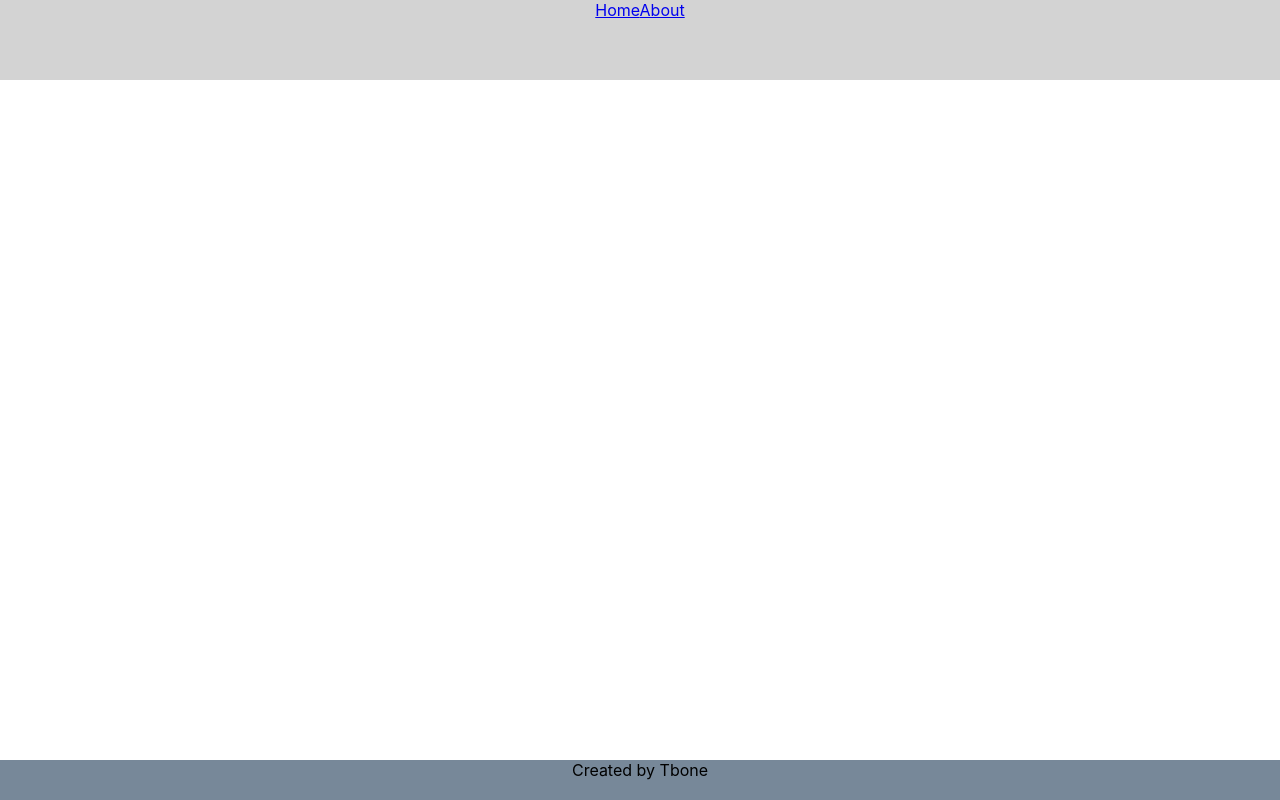
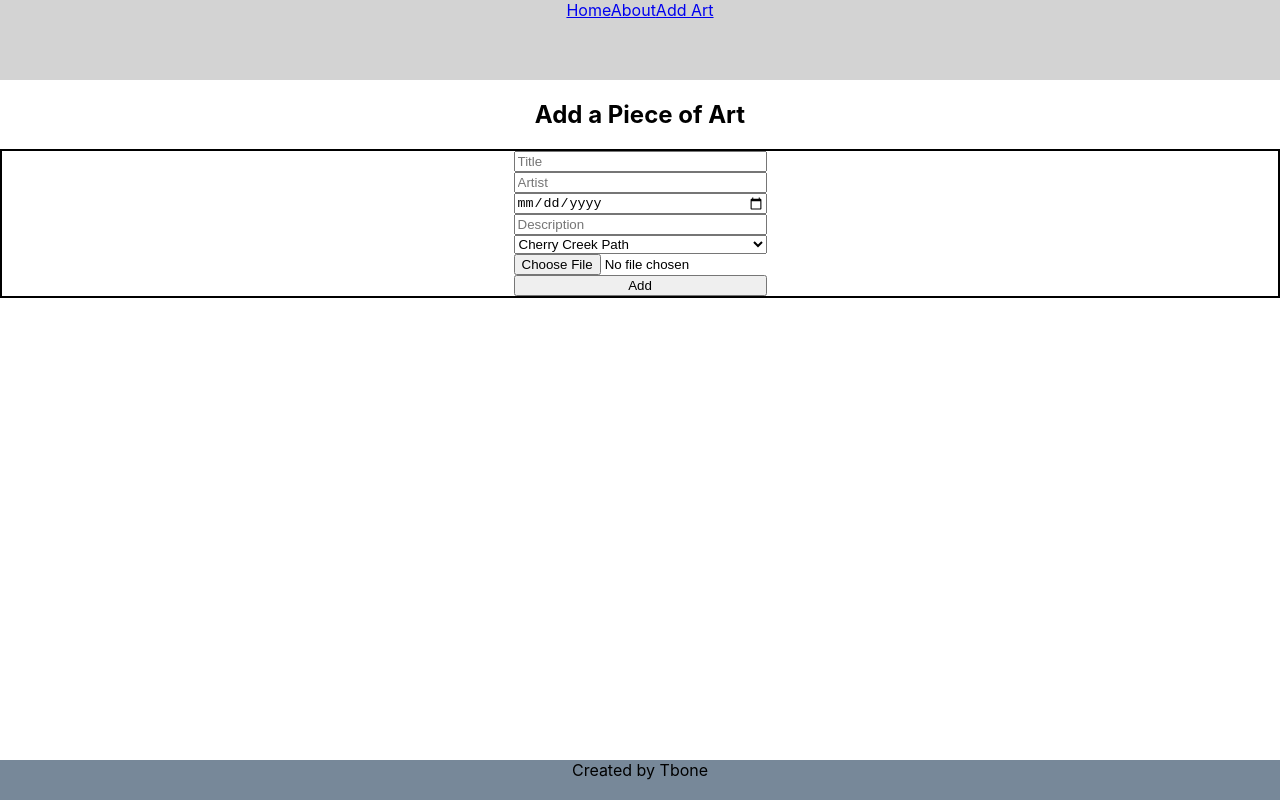
Before and after one commit to tbone9/streetartdenver, a React (Create React App) app: page /addart in a window 1280 px wide. Built offline with nearby package versions, Linux system fonts and the light colour scheme; no server answers.

Commit message:
added login and addart pages, with forms

```diff
--- a/src/components/Header/Header.jsx
+++ b/src/components/Header/Header.jsx
@@ -17,6 +17,12 @@ function Header() {
                 className='navLink'
                 to={'/about'}>About
             </NavLink>
+            <NavLink
+                exact
+                activeClassName='active'
+                className='navLink'
+                to={'/login'}>Add Art
+            </NavLink>
         </header>
     )
 }
--- a/src/index.js
+++ b/src/index.js
@@ -4,6 +4,11 @@ import './index.css';
 import App from './pages/App/App';
 import * as serviceWorker from './serviceWorker';
 import { BrowserRouter as Router, Route } from 'react-router-dom';
+import * as firebase from 'firebase';
+import firebaseConfig from './firebase';
+
+
+firebase.initializeApp(firebaseConfig);
 
 ReactDOM.render(
   <Router><Route component={App} /></Router>,
--- /dev/null
+++ b/src/pages/AddArt/AddArt.jsx
@@ -0,0 +1,70 @@
+import React, { Component } from 'react';
+import './styles.css';
+
+class AddArt extends Component {
+
+    state = {
+        title: '',
+        artist: '',
+        date: '',
+        description: '',
+        neighborhood: '',
+        imageURL: '',
+        image: null,
+        progress: 0,
+        errMsg: ''
+    }
+
+    handleChange = (e) => {
+        this.setState({
+            [e.target.name]: e.target.value
+        });
+    }
+
+    handleImageChange = e => {
+        if (e.target.files[0]) {
+            const image = e.target.files[0];
+            if (image.type === 'image/jpeg' && image.size < 2100000) {
+                this.setState(() => ({
+                    image: image,
+                    errMsg: ''
+                }));
+
+                this.handleUpload(image);
+            } else {
+                this.setState({
+                    errMsg: 'Upload is either too big or not an image!'
+                })
+            }
+        }
+
+    }
+
+    render() {
+        return (
+            <>
+                <h2>Add a Piece of Art</h2>
+                <div className='formContainer'>
+                    <form>
+                        <input type='text' placeholder='Title' name='title' onChange={this.handleChange} />
+                        <input type='text' placeholder='Artist' name='artist' onChange={this.handleChange} />
+                        <input type='date' name='date' onChange={this.handleChange} />
+                        <input type='text' placeholder='Description' name='description' onChange={this.handleChange} />
+                        <select name='neighborhood' onChange={this.handleChange}>
+                            <option value='Cherry Creek Path'>Cherry Creek Path</option>
+                            <option value='Lincoln Park'>Lincoln Park</option>
+                            <option value='Baker'>Baker</option>
+                            <option value='Speer'>Speer</option>
+                            <option value='LoDo'>LoDo</option>
+                            <option value='Five Points'>Five Points</option>
+                        </select>
+                        <input type='file' accept="image/*" onChange={this.handleImageChange} />
+                        <button type='submit'>Add</button>
+                    </form>
+                </div>
+            </>
+        )
+    }
+}
+
+export default AddArt;
--- /dev/null
+++ b/src/pages/AddArt/styles.css
@@ -0,0 +1,4 @@
+form {
+    display: flex;
+    flex-direction: column;
+}
--- a/src/pages/App/App.js
+++ b/src/pages/App/App.js
@@ -1,9 +1,13 @@
 import React from 'react';
 import './App.css';
 import { Route, Switch } from 'react-router-dom';
+// ---------- PAGES -------------//
 import About from '../About/About';
+import MainPage from '../MainPage/MainPage';
+import Login from '../Login/Login';
+import AddArt from '../AddArt/AddArt';
+//----------- COMPONENTS ----------//
 import Header from '../../components/Header/Header';
-import MainPage from '../MainPage/MainPage';
 import Footer from '../../components/Footer/Footer';
 
 function App() {
@@ -16,6 +20,8 @@ function App() {
         <Switch>
           <Route exact path='/' component={MainPage} />
           <Route exact path='/about' component={About} />
+          <Route exact path='/login' component={Login} />
+          <Route exact path='/addart' component={AddArt} />
         </Switch>
       </main>
 
--- /dev/null
+++ b/src/pages/Login/Login.jsx
@@ -0,0 +1,43 @@
+import React, { Component } from 'react';
+import './styles.css';
+
+class Login extends Component {
+    constructor() {
+        super();
+        this.state = {
+            email: '',
+            password: ''
+        }
+    }
+
+
+    handleChange = (e) => {
+        this.setState({
+            [e.target.name]: e.target.value
+        });
+    }
+
+    handleLogin = (e) => {
+        e.preventDefault();
+        alert('Looks good!');
+        this.props.history.push('/addart');
+    }
+
+    isLoginInvalid() {
+        return !(this.state.email && this.state.password);
+    }
+
+    render() {
+        return (
+            <div className='formContainer'>
+                <form onSubmit={this.handleLogin}>
+                    <input required type='email' placeholder='Email' name='email' onChange={this.handleChange} />
+                    <input required type='password' placeholder='Password' name='password' onChange={this.handleChange} />
+                    <button disabled={this.isLoginInvalid()} type='submit'>Submit</button>
+                </form>
+            </div>
+        )
+    }
+}
+
+export default Login;
--- /dev/null
+++ b/src/pages/Login/styles.css
@@ -0,0 +1,12 @@
+.formContainer {
+    display: flex;
+    justify-content: center;
+    border: 2px solid black;
+}
+/* form {
+    display: flex;
+    flex-direction: column;
+    width: 80vw;
+    justify-content: center;
+    align-items: center;
+}  */
```
Also changed, not shown: 1 other file (tests, documents, lock files or other folders).
